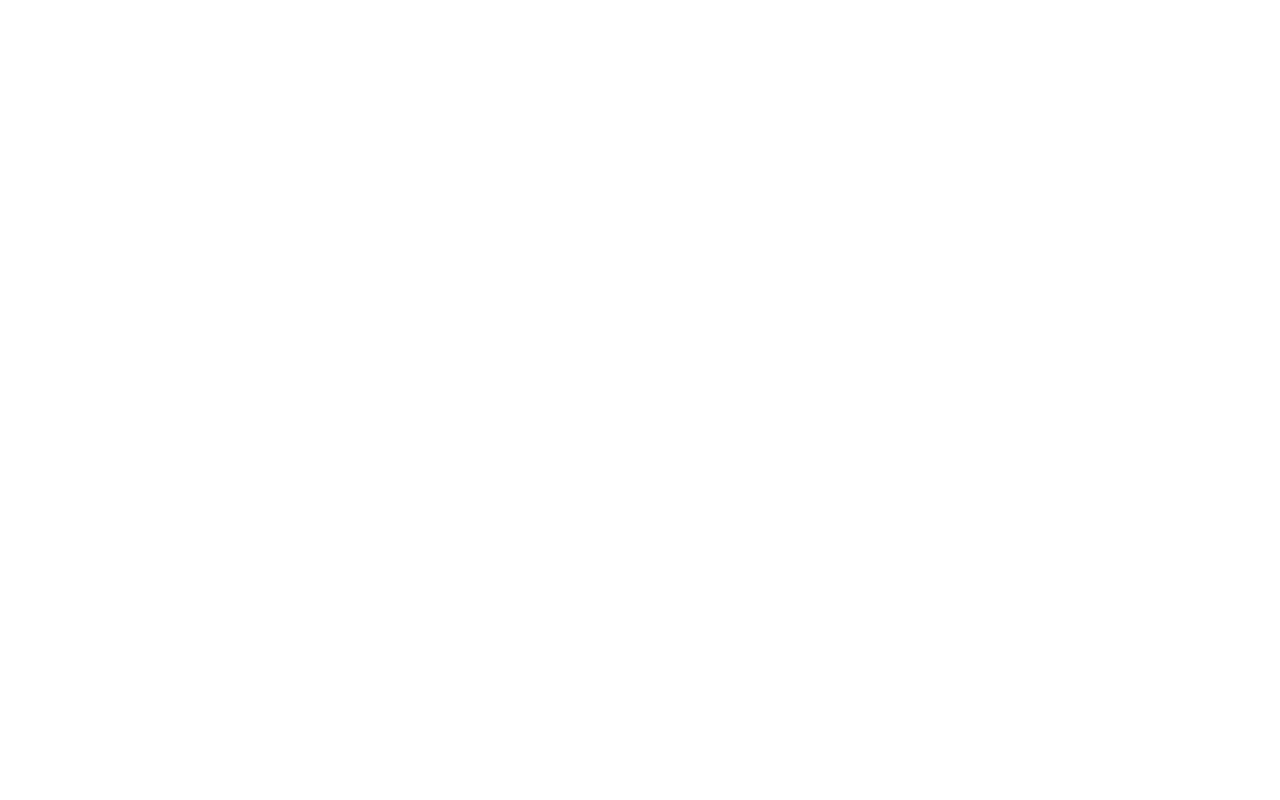
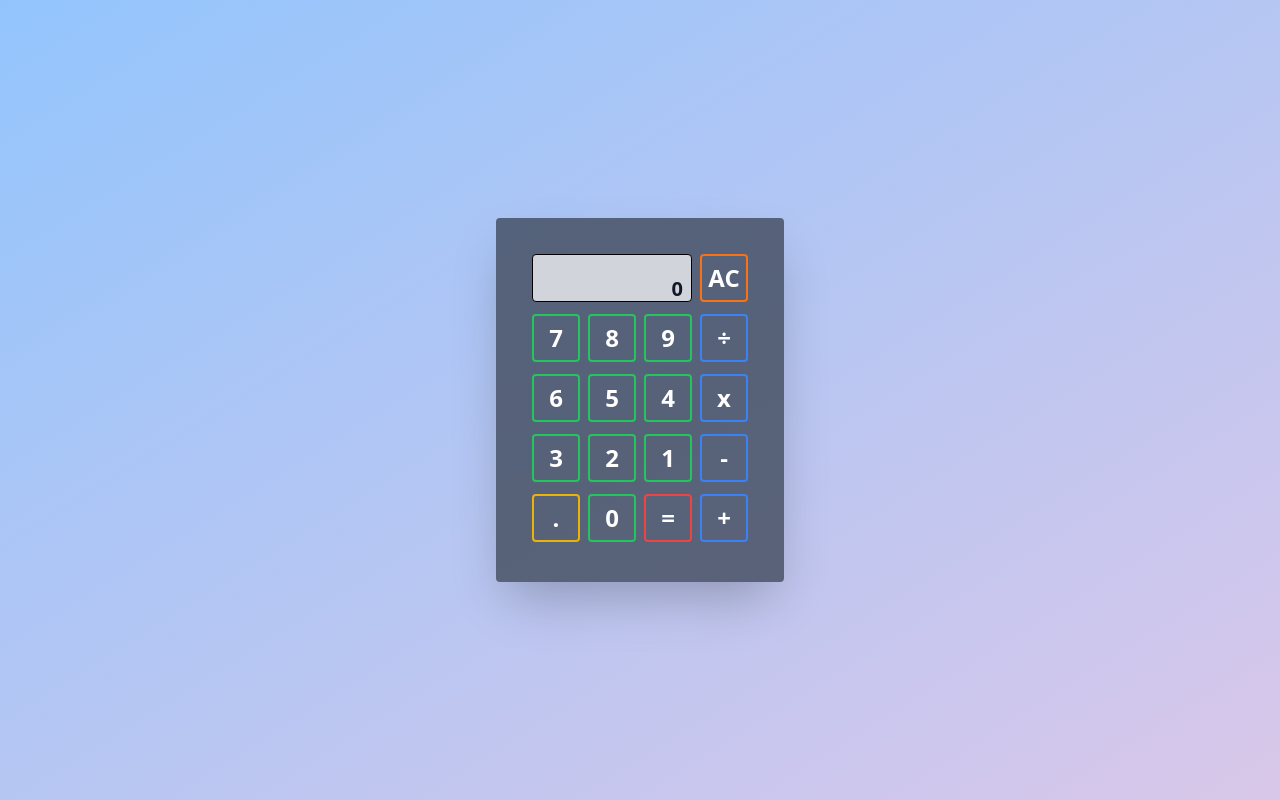
Before and after one commit to Drragos/project-calculator, a plain HTML site: page index.html in a window 1280 px wide. Drawn offline with nearby package versions, Linux system fonts and the light colour scheme.

Commit message:
added styles for background, calculator and buttons

```diff
--- /dev/null
+++ b/addStyles.js
@@ -0,0 +1,55 @@
+const bodyClass = "bg-purple-800 bg-gradient-to-br from-blue-300 bg-opacity-25";
+const body = document.querySelector("body");
+bodyClass.split(" ").forEach((cls) => body.classList.add(cls));
+
+const calcBodyClass =
+  "max-w-lg rounded overflow-hidden shadow-2xl bg-gray-700 bg-opacity-75 flex";
+const calcBody = document.querySelector(".calcBody");
+calcBodyClass.split(" ").forEach((cls) => calcBody.classList.add(cls));
+
+const outputClass =
+  "flex flex-col w-3/4 h-12 justify-center items-end m-1 bg-gray-300 text-gray-900 font-semibold px-2 border border-black hover:border-gray-500 rounded";
+const output = document.querySelector(".output");
+outputClass.split(" ").forEach((cls) => output.classList.add(cls));
+
+const previousNumberClass =
+  "flex max-w-lg h-1/3 pb-5 pt-1 text-gray-500 text-xs";
+const previousNumber = document.querySelector(".previousNumber");
+previousNumberClass
+  .split(" ")
+  .forEach((cls) => previousNumber.classList.add(cls));
+
+const currentNumberClass = "flex max-w-lg h-2/3 pb-2 text-xl";
+const currentNumber = document.querySelector(".currentNumber");
+currentNumberClass
+  .split(" ")
+  .forEach((cls) => currentNumber.classList.add(cls));
+
+const buttons = document.querySelectorAll("button");
+buttons.forEach((btn) => {
+  addClasses(btn);
+});
+
+function addClasses(button) {
+  const btnNumberClass = "hover:bg-green-500 border-green-500";
+  const btnClearClass = "hover:bg-orange-500 border-orange-500";
+  const btnOprClass = "hover:bg-blue-500 border-blue-500";
+  const btnEqClass = "hover:bg-red-500 border-red-500";
+  const btnDecClass = "hover:bg-yellow-500 border-yellow-500";
+
+  const baseClass =
+    "flex w-12 h-12 justify-center items-center m-1 font-bold py-2 px-2 border hover:border-transparent rounded text-white border-2 text-2xl";
+  baseClass.split(" ").forEach((cls) => button.classList.add(cls));
+
+  if (button.classList.contains("number")) {
+    btnNumberClass.split(" ").forEach((cls) => button.classList.add(cls));
+  } else if (button.classList.contains("operator")) {
+    btnOprClass.split(" ").forEach((cls) => button.classList.add(cls));
+  } else if (button.classList.contains("clear")) {
+    btnClearClass.split(" ").forEach((cls) => button.classList.add(cls));
+  } else if (button.classList.contains("equal")) {
+    btnEqClass.split(" ").forEach((cls) => button.classList.add(cls));
+  } else if (button.classList.contains("decimal")) {
+    btnDecClass.split(" ").forEach((cls) => button.classList.add(cls));
+  }
+}
--- a/index.html
+++ b/index.html
@@ -9,8 +9,44 @@
   </head>
   <body>
     <div
-      class="calc-body max-w-lg rounded overflow-hidden shadow-2xl bg-pink-700 bg-opacity-75 bg-gradient-to-tr from-gray-800 flex"
-    ></div>
+      class="calcBody"
+    >
+    <div class="px-8 py-8">
+        <div class="flex mb-1 justify-end">
+            <div class="output">
+                <div class="previousNumber"></div>
+                <div class="currentNumber">0</div>
+            </div>
+            <button class="clear">AC</button>
+        </div>
+        <div class="flex mb-1">
+            <button class="number">7</button>
+            <button class="number">8</button>
+            <button class="number">9</button>
+            <button class="operator">÷</button>
+        </div>
+        <div class="flex mb-1">
+            <button class="number">6</button>
+            <button class="number">5</button>
+            <button class="number">4</button>
+            <button class="operator">x</button>
+        </div>
+        <div class="flex mb-1">
+            <button class="number">3</button>
+            <button class="number">2</button>
+            <button class="number">1</button>
+            <button class="operator">-</button>
+        </div>
+        <div class="flex mb-1">
+            <button class="decimal">.</button>
+            <button class="number">0</button>
+            <button class="equal">=</button>
+            <button class="operator">+</button>
+        </div>
+    </div>
+
+</div>
   </body>
   <script src="main.js"></script>
+  <script src="addStyles.js"></script>
 </html>
--- a/styles.css
+++ b/styles.css
@@ -0,0 +1,7 @@
+body {
+    width: 100vw;
+    height: 100vh;
+    display: flex;
+    justify-content: center;
+    align-items: center;
+}
```
